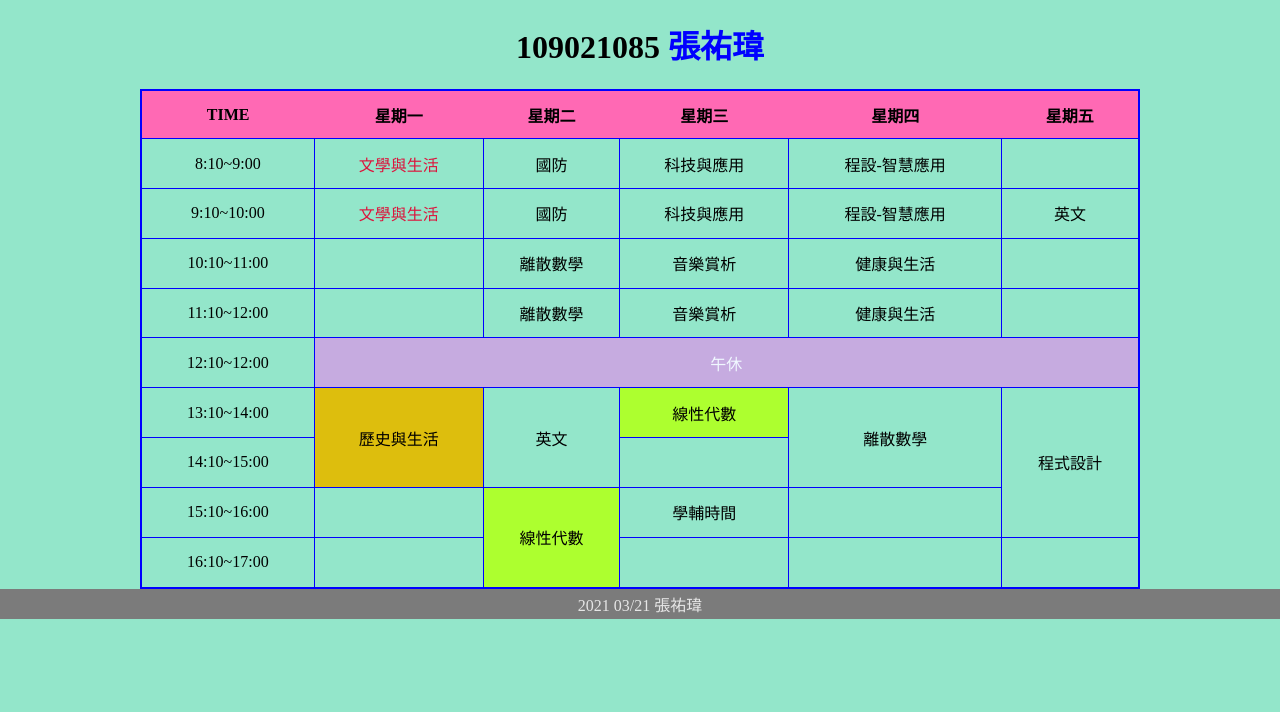
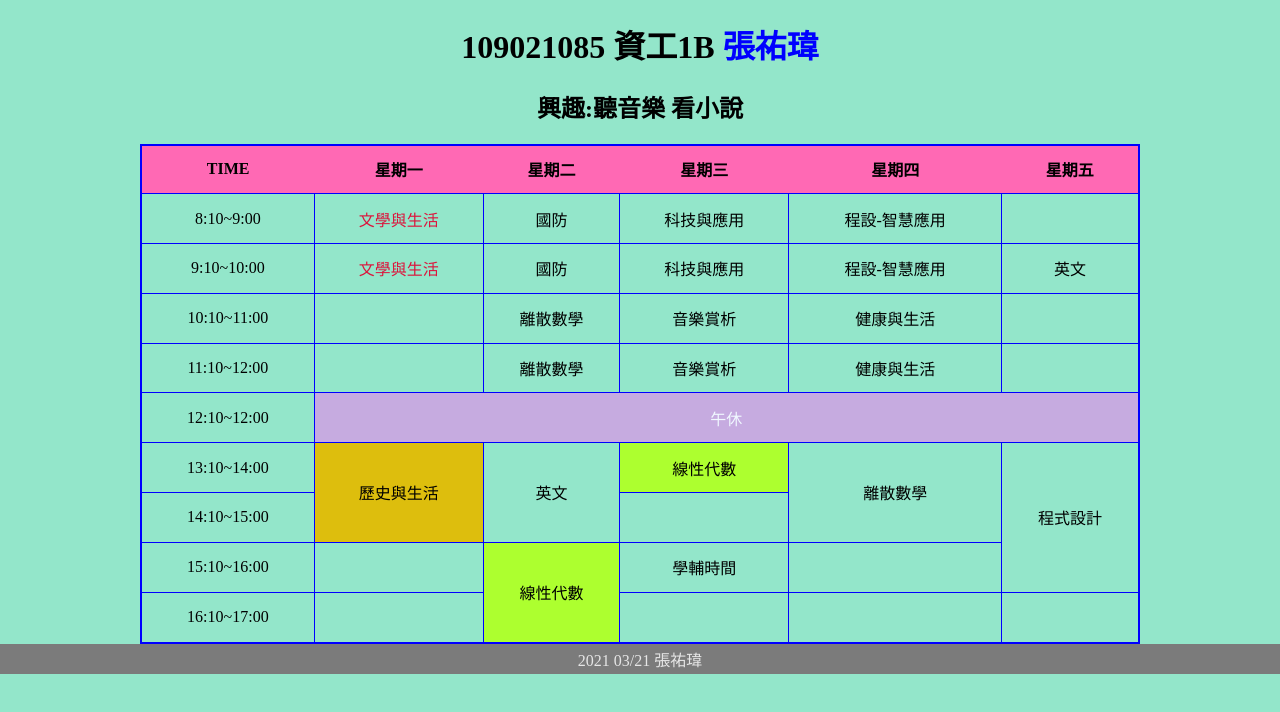
Before and after one commit to 23876306/0318_week4, a plain HTML site: page index.html in a window 1280 px wide. Drawn offline with Linux system fonts and the light colour scheme.

Commit message:
update commit 0321

```diff
--- a/index.html
+++ b/index.html
@@ -32,7 +32,8 @@
         </style>
     </head>
     <body>
-        <h1 style="text-align: center;">109021085 <span style="color: blue;">張祐瑋</span></h1>
+        <h1 style="text-align: center;">109021085 資工1B <span style="color: blue;">張祐瑋</span></h1>
+        <h2>興趣:聽音樂 看小說</h2>
         <table width="832" ;>
             <tr style="background-color: hotpink;">
                 <th>TIME</th>
```
